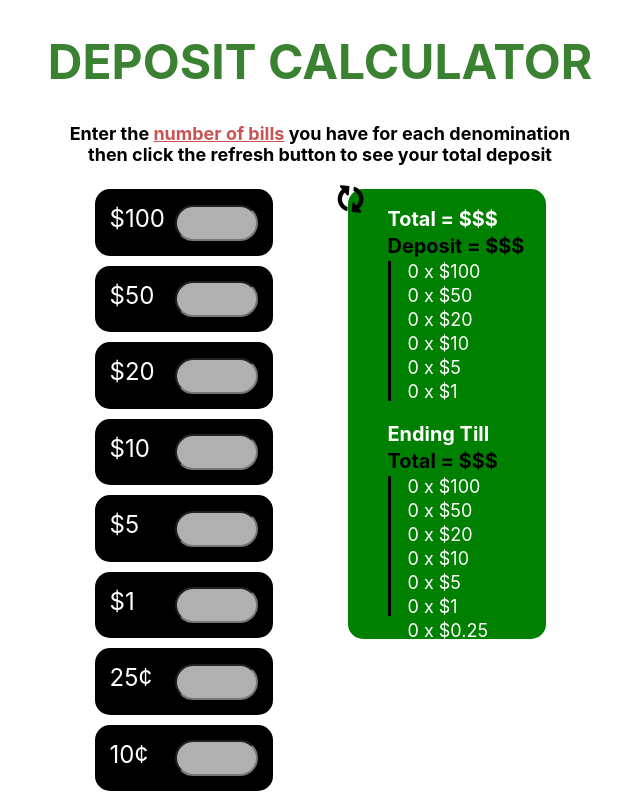
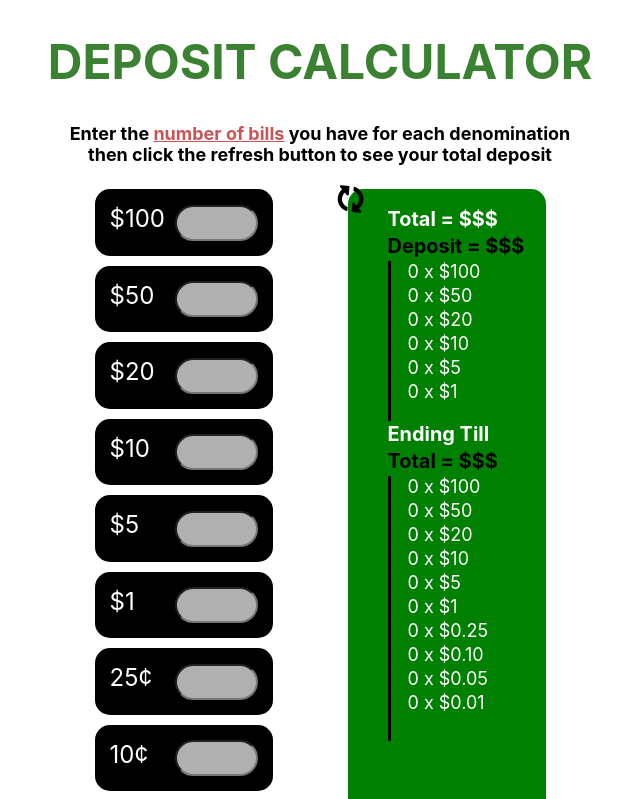
Before and after one commit to juliusg034/till-count-react, a React (Create React App) app: page / in a window 1280 px wide. Shown: the top 799 px of the page, without its empty margins (320-960 px from the left). Built offline with nearby package versions, Linux system fonts and the light colour scheme.

Commit message:
Change minor visual errors with bill list

```diff
--- a/src/Components/BillList/BillList.css
+++ b/src/Components/BillList/BillList.css
@@ -2,7 +2,7 @@
   background-color: green;
   border-radius: 15px;
   width: 168px;
-  height: 420px;
+  height: 620px;
   position: relative;
   padding: 15px;
 }
@@ -39,6 +39,13 @@
   position: absolute;
   left: 40px;
   width: 3px;
-  height: 140px;
+  height: 160px;
   background-color: black;
 }
+.line2 {
+  position: absolute;
+  left: 40px;
+  width: 3px;
+  height: 265px;
+  background-color: black;
+}
--- a/src/Components/BillList/BillList.js
+++ b/src/Components/BillList/BillList.js
@@ -19,7 +19,7 @@ function BillList () {
       <div class="bottom">
         <h5 id="white">Ending Till</h5>
         <h5>Total = $$$</h5>
-        <div class="line"></div>
+        <div class="line2"></div>
         <p>0 x $100</p>
         <p>0 x $50</p>
         <p>0 x $20</p>
```
